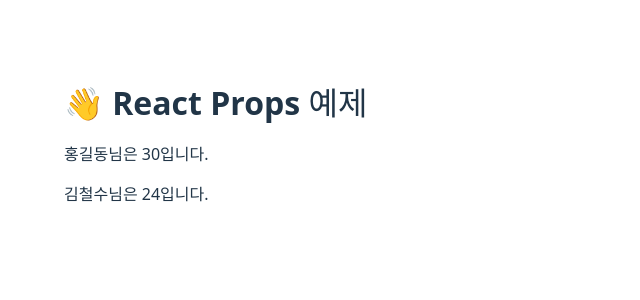
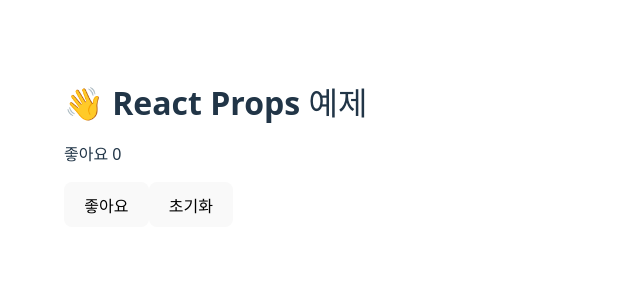
Before and after one commit to Jeontaesu/react-app, a React (Vite) app: page / in a window 1280 px wide. Shown: the top 300 px of the page, without its empty margins (0-640 px from the left). Built offline with nearby package versions, Linux system fonts and the light colour scheme.

Commit message:
2-1. Props와 State의 차이점과 사용법 좋아요, 취소 및 초기화 버튼

```diff
--- a/src/App.jsx
+++ b/src/App.jsx
@@ -1,11 +1,10 @@
-import UserCard from "./components/UserCard";
+import LikeButton from "./components/LikeButton";
 
 function App() {
   return (
     <div>
       <h1>👋 React Props 예제</h1>
-      <UserCard name="홍길동" age="30"/>
-      <UserCard name="김철수" age="24"/>
+      <LikeButton />
     </div>
   );
 }
--- /dev/null
+++ b/src/components/LikeButton.jsx
@@ -0,0 +1,30 @@
+import { useState } from "react"
+
+ export default function LikeButton() {
+    const [liked, setLiked] = useState(false);
+    const [likes, setLikes] = useState(0);
+
+    const handleClick = () => {
+        if (liked) {
+            setLikes(likes - 1);
+        } else {
+            setLikes(likes + 1);
+        }
+        setLiked(!liked);
+    }
+
+    const resetLikes = () => {
+        setLikes(0);
+        setLiked(false);
+    }
+
+  return (
+    <div>
+        <p>좋아요 {likes}</p>
+        <button onClick={handleClick}>
+            {liked ? '좋아요 취소' : '좋아요'}
+        </button>
+        <button onClick={resetLikes}>초기화</button>
+    </div>
+  )
+}
```
